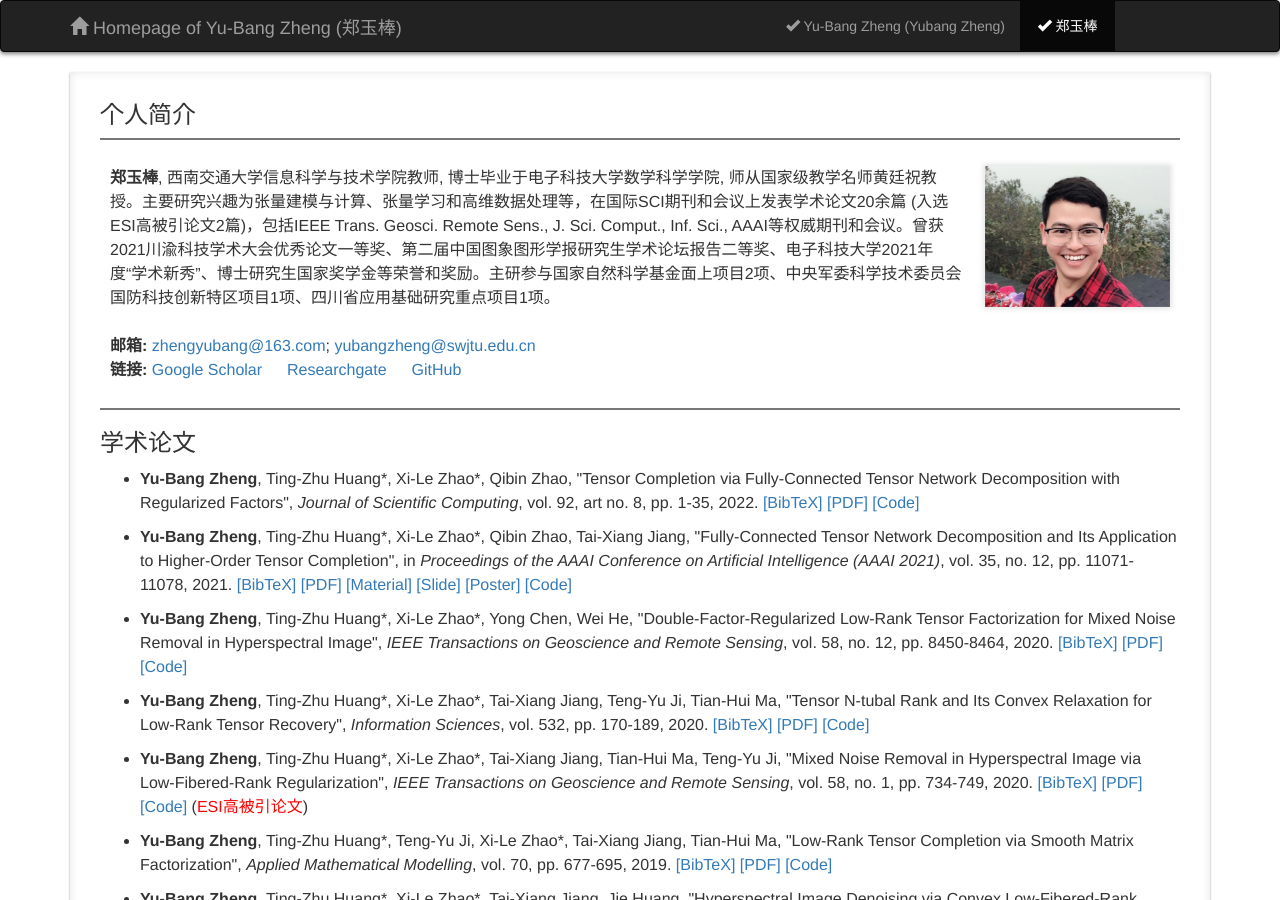
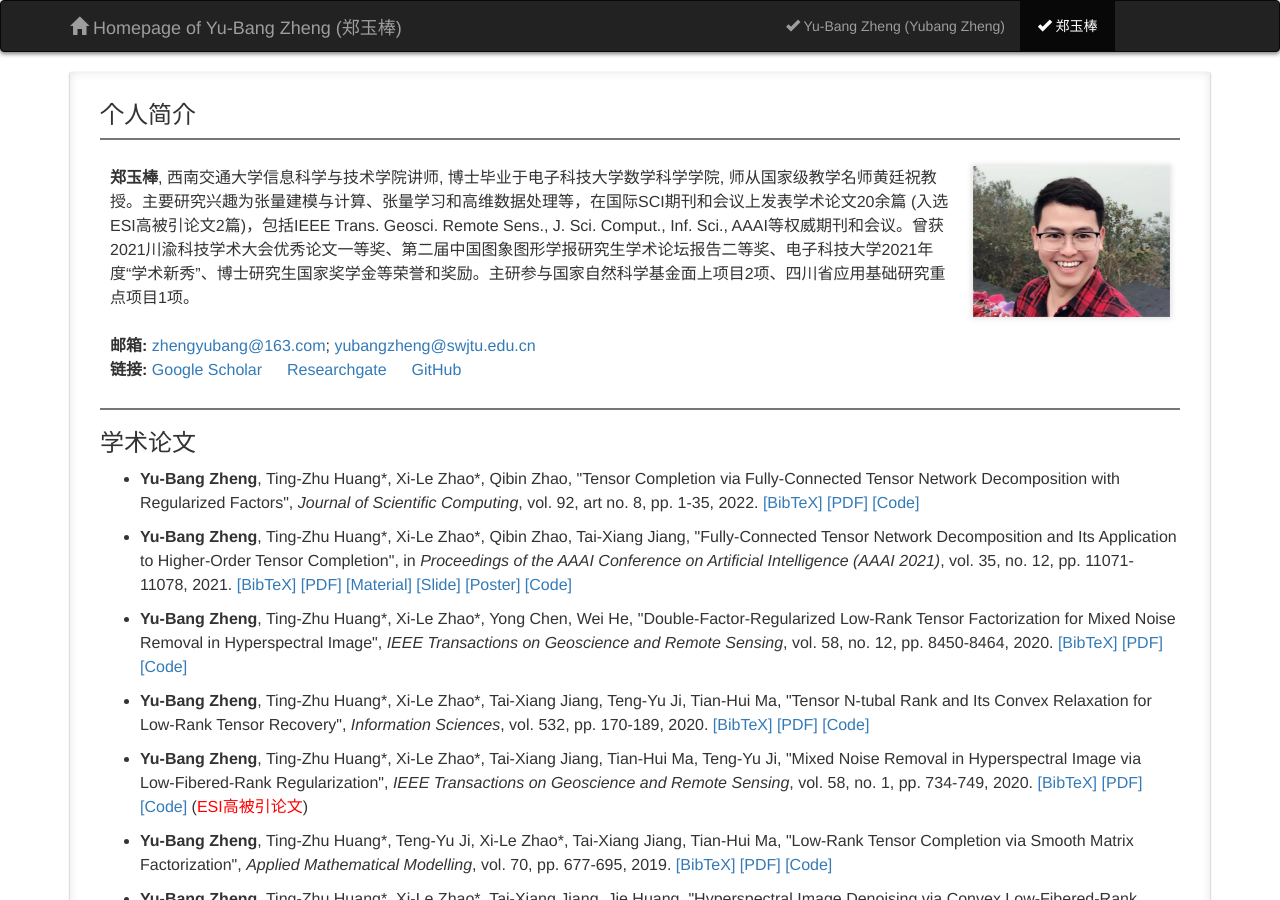
Before and after one commit to YuBangZheng/yubangzheng.github.io, a Jekyll site: the page built from pages/2_ybz_Chinese.md, in a window 1280 px wide and 900 px high. Built offline with Jekyll 4.4.1, drawn with Linux system fonts in a browser that asks for light colours; a script that is not in the unit is left out; comment, search, counter and statistics services are not loaded.

Commit message:
Update 2_ybz_Chinese.md

```diff
--- a/pages/2_ybz_Chinese.md
+++ b/pages/2_ybz_Chinese.md
@@ -50,7 +50,7 @@
 
 ### 个人简介
 
-| <br>**郑玉棒**, 西南交通大学信息科学与技术学院教师, 博士毕业于电子科技大学数学科学学院, 师从国家级教学名师黄廷祝教授。主要研究兴趣为张量建模与计算、张量学习和高维数据处理等，在国际SCI期刊和会议上发表学术论文20余篇 (入选ESI高被引论文2篇)，包括IEEE Trans. Geosci. Remote Sens., J. Sci. Comput., Inf. Sci., AAAI等权威期刊和会议。曾获2021川渝科技学术大会优秀论文一等奖、第二届中国图象图形学报研究生学术论坛报告二等奖、电子科技大学2021年度“学术新秀”、博士研究生国家奖学金等荣誉和奖励。主研参与国家自然科学基金面上项目2项、中央军委科学技术委员会国防科技创新特区项目1项、四川省应用基础研究重点项目1项。<br> <br> **邮箱:** <zhengyubang@163.com>; <yubangzheng@swjtu.edu.cn>  <br> **链接:** [Google Scholar](https://scholar.google.com/citations?hl=en&user=3KH22NkAAAAJ)  &emsp; [Researchgate](https://www.researchgate.net/profile/Yu_Bang_Zheng)  &emsp; [GitHub](https://github.com/YuBangZheng/) <br><br>| &emsp;![image](https://yubangzheng.github.io/images/yubangzheng.jpg)&emsp; |
+| <br>**郑玉棒**, 西南交通大学信息科学与技术学院讲师, 博士毕业于电子科技大学数学科学学院, 师从国家级教学名师黄廷祝教授。主要研究兴趣为张量建模与计算、张量学习和高维数据处理等，在国际SCI期刊和会议上发表学术论文20余篇 (入选ESI高被引论文2篇)，包括IEEE Trans. Geosci. Remote Sens., J. Sci. Comput., Inf. Sci., AAAI等权威期刊和会议。曾获2021川渝科技学术大会优秀论文一等奖、第二届中国图象图形学报研究生学术论坛报告二等奖、电子科技大学2021年度“学术新秀”、博士研究生国家奖学金等荣誉和奖励。主研参与国家自然科学基金面上项目2项、四川省应用基础研究重点项目1项。<br> <br> **邮箱:** <zhengyubang@163.com>; <yubangzheng@swjtu.edu.cn>  <br> **链接:** [Google Scholar](https://scholar.google.com/citations?hl=en&user=3KH22NkAAAAJ)  &emsp; [Researchgate](https://www.researchgate.net/profile/Yu_Bang_Zheng)  &emsp; [GitHub](https://github.com/YuBangZheng/) <br><br>| &emsp;![image](https://yubangzheng.github.io/images/yubangzheng.jpg)&emsp; |
 
 
 ### 学术论文
```
